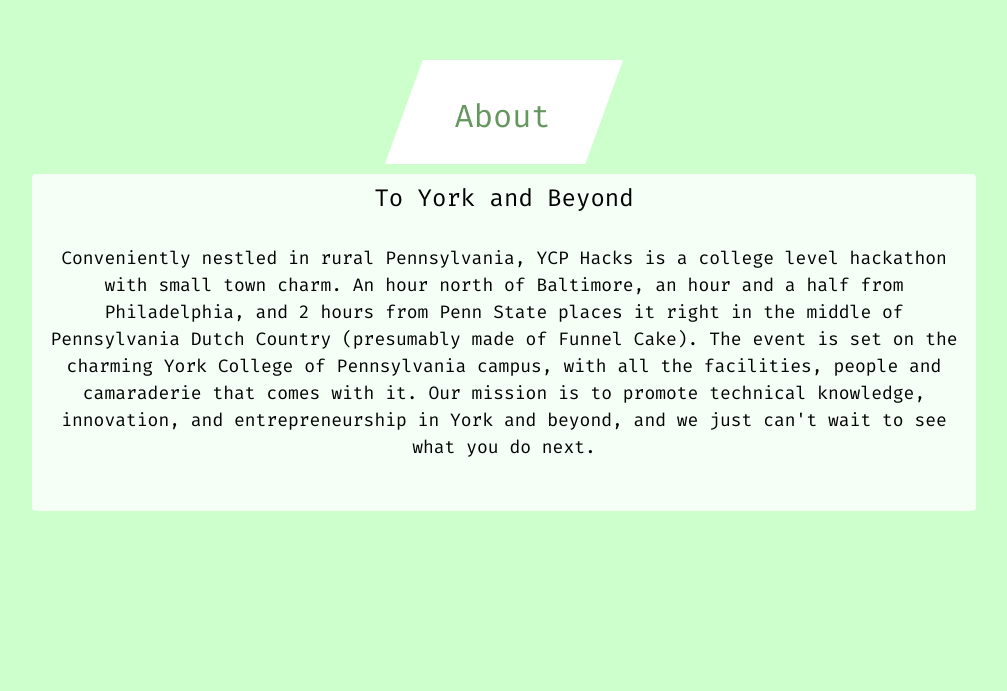
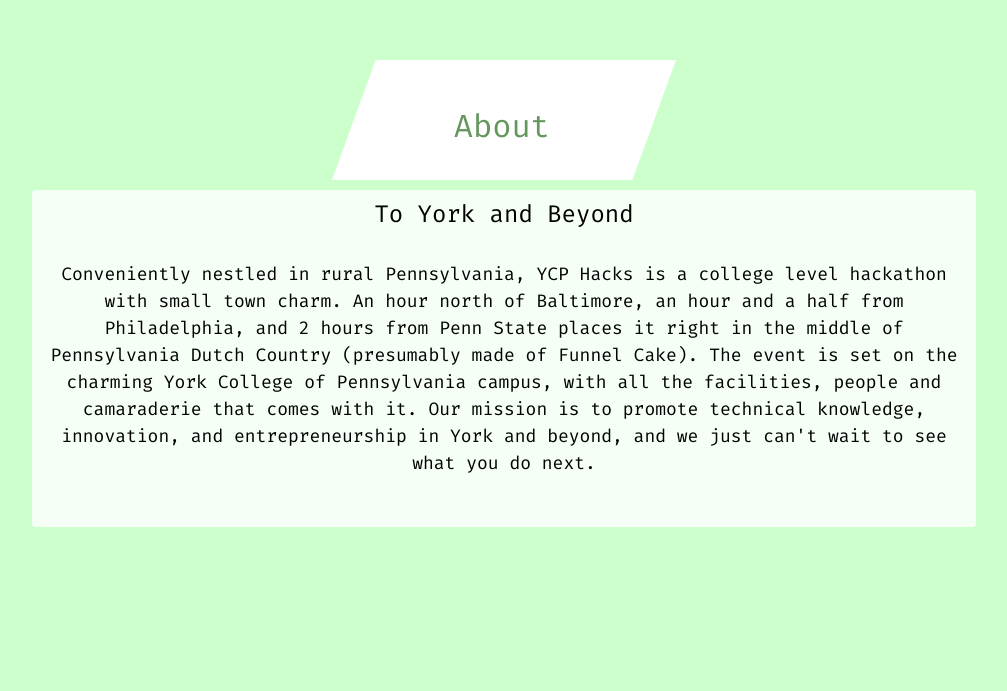
Before and after one commit to YCPHacks/ycphacks, a Vue app: page / in a window 1280 px wide. Shown: the part 909-1600 px from the top of the page, without its empty margins (136-1143 px from the left). Built offline with nearby package versions, Linux system fonts and the light colour scheme; no server answers; a small style sheet from the web is missing.

Commit message:
Updated styling for header boxes (#3)

```diff
--- a/src/views/LandingPage.vue
+++ b/src/views/LandingPage.vue
@@ -297,7 +297,7 @@
       <div class="container">
           <div class="main-sponsors">
               <div class="header">
-                  <div class="circle" style="font-size:27px; width: 250px;">
+                  <div class="circle">
                       <p>{{ eventYear }} Sponsors</p>
                   </div>
               </div>
@@ -353,7 +353,7 @@ export default {
             logoUrl: s.image || null
           };
         });
-        console.log("Sponsor data loaded:", sponsors.value);
+        // console.log("Sponsor data loaded:", sponsors.value);
       }catch(err){
         console.error("Failed to fetch sponsors: ", err);
         sponsors.value = [];
@@ -465,8 +465,8 @@ a {
 
 .circle {
   display: inline-block;
-  width: 200px;
-  height: 100px;
+  width: 300px;
+  height: 120px;
   margin-top: 10px;
   margin-left: 20px;
   margin-right: 20px;
@@ -474,18 +474,16 @@ a {
   border: 6px solid #fff;
   text-align: center;
   color: white;
-  line-height: 100px;
+  line-height: 120px;
   font-size: 20px;
   transition: all 0.3s ease;
-  padding-bottom: 10%;
-
 }
 
 .about {
     position: relative;
     top: -650px;
     margin-bottom: -550px;
-    text-align: justify;
+    text-align: center;
     font-size: 18px;
     display: flex;
     align-items: center;
@@ -538,7 +536,9 @@ a {
     }
 }
 .header {
-    text-align: center;
+    display: inline-block;
+    margin-left: auto;
+    margin-right: auto;
 }
 .circle p {
     font-size: 32px;
@@ -631,21 +631,25 @@ h1 {
 .schedule {
     margin-top: 50px;
     background-color:#93dda3;
+    text-align: center;
 }
 .schedule .header .circle {
     font-size: 40px;
 }
 .faq{
   background-color: #ccffcc;
+  text-align: center;
 }
 .prizes{
   background-color: #ccffcc;
+  text-align: center;
 }
 .prize-titles{
   background-color:#ccffcc;
 }
 .sponsors{
   background-color:#ccffcc;
+  text-align: center;
 }
 .question{
   background-color: #ccffcc;
@@ -657,6 +661,7 @@ h1 {
     -moz-transform: skew(20deg);
     -o-transform: skew(20deg);
     transform: skew(20deg);
+    white-space: nowrap;
 }
 #day-tag {
     font-size: 50px;
```
